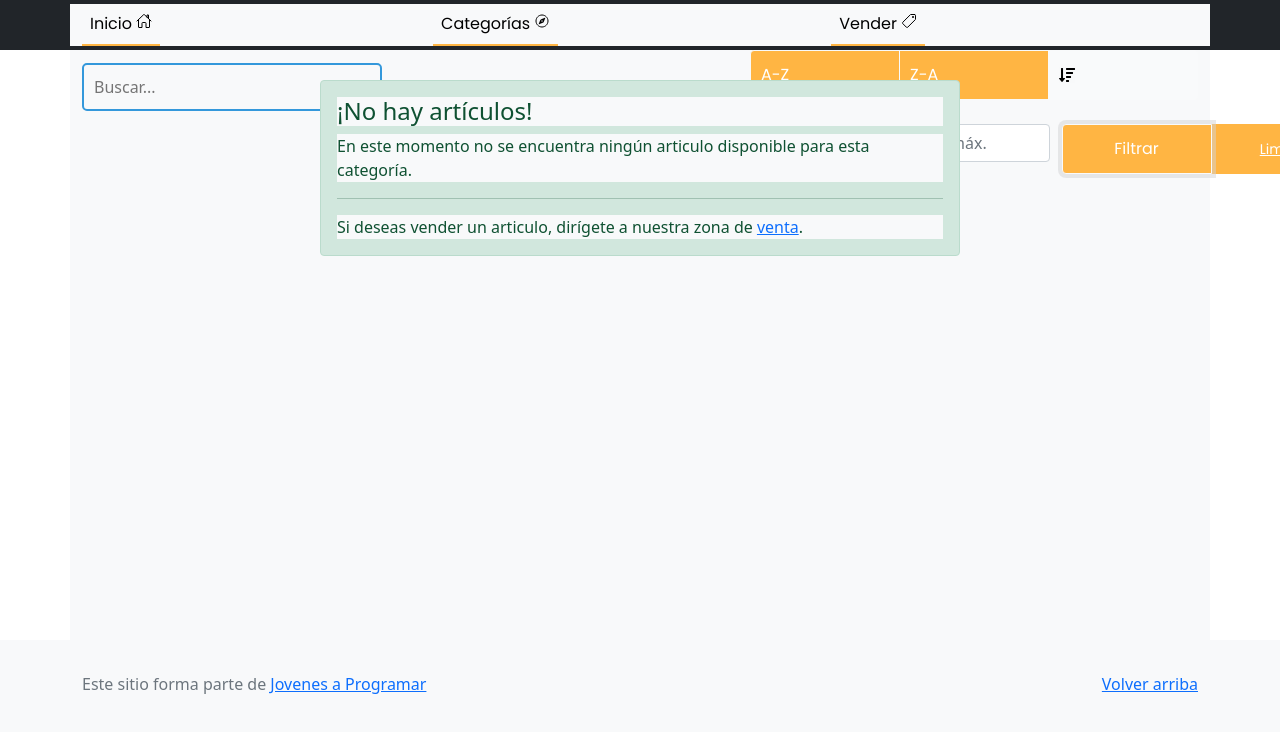
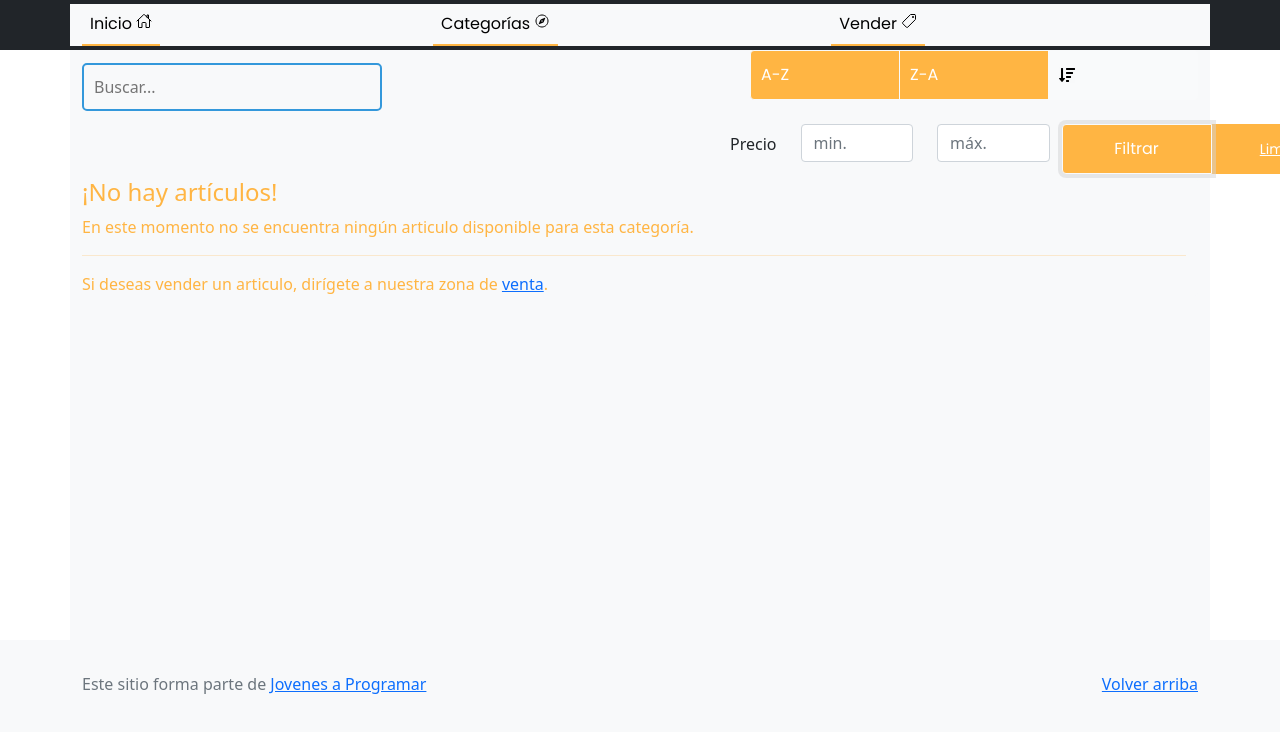
Before and after one commit to ivan-burgio/proyecto-final-jap, a plain HTML site: page products.html in a window 1280 px wide. Both pictures are taken after a click on the button "Filtrar". Shown: the top 732 px of the page. Drawn offline with nearby package versions, Linux system fonts and the light colour scheme; no server answers.

Commit message:
Error alert arreglado

```diff
--- a/css/styles.css
+++ b/css/styles.css
@@ -389,3 +389,10 @@ button.button-login:hover {
 }
 
 /* Final estilos search */
+/*Inicio estilo alertas categorías vacías*/
+
+.alert-empty-product {
+  color: #ffb543;
+}
+
+/*Fin estilo alertas categorías vacías*/
--- a/js/products.js
+++ b/js/products.js
@@ -48,7 +48,7 @@ let botonFiltrado;
         });
     }else{
       const alertProducts = `
-        <div class="alert alert-success" role="alert">
+        <div class="alert-empty-product" role="alert">
           <h4 class="alert-heading">¡No hay artículos!</h4>
           <p>En este momento no se encuentra ningún articulo disponible para esta categoría.</p>
         <hr>
```
Also changed, not shown: products.html (+1 -2 lines).
